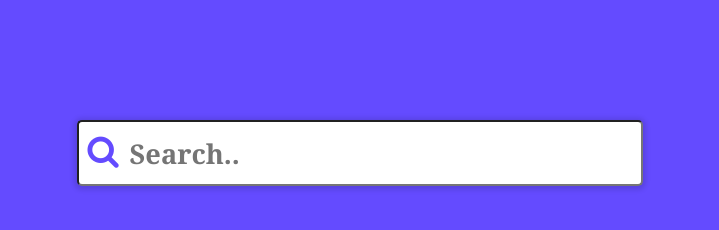
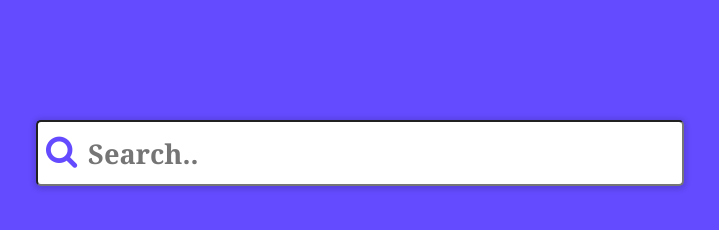
Before and after one commit to Fady2007/code, a plain HTML site: page index.html in a window 1280 px wide. Shown: the whole page, without its empty margins (280-999 px from the left). Drawn offline with Linux system fonts and the light colour scheme.

Commit message:
Update index.html

```diff
--- a/index.html
+++ b/index.html
@@ -18,7 +18,7 @@
 		font-weight: 600;
 		display: inline-block;
 		padding-left: 50px;
-		width: 43%;
+		width: 50%;
 		font-family: Cambria, "Hoefler Text", "Liberation Serif", Times, "Times New Roman", "serif";
 		box-shadow: 0px 1px 5px 3px rgba(0,0,0,0.12);
 	}
```
